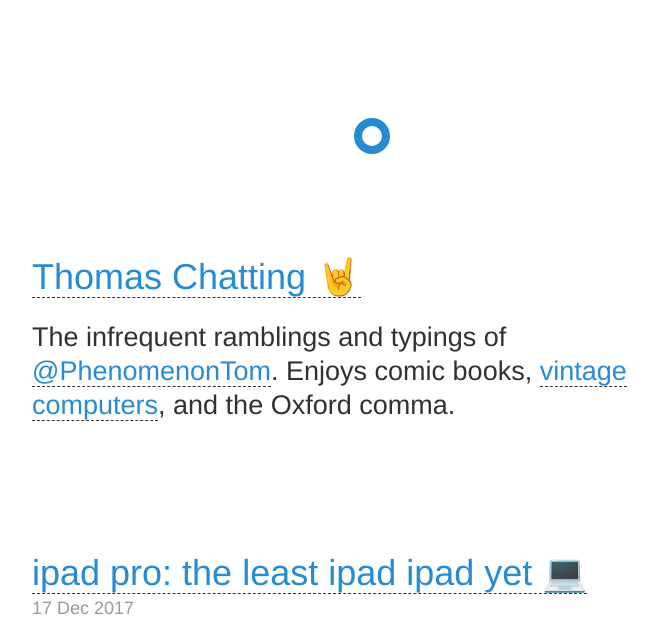
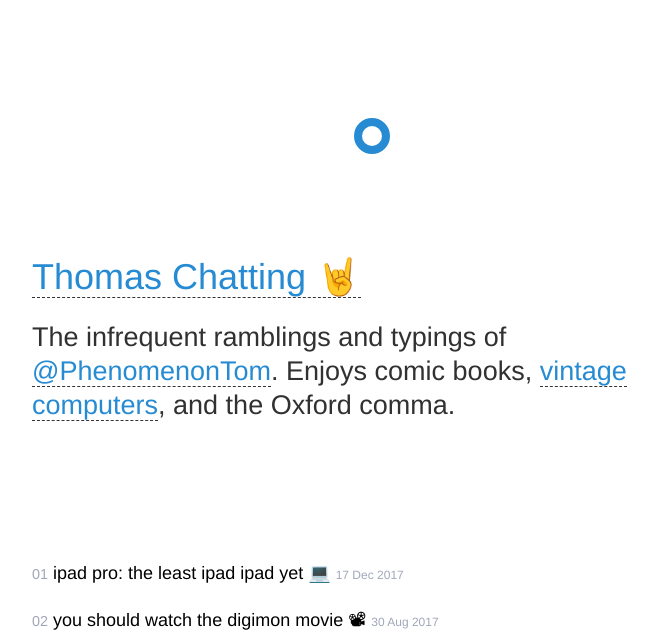
Before and after one commit to tomchatting/tomchatting.github.io, a Jekyll site: the page built from index.html, in a window 1280 px wide. Shown: the top 640 px of the page, without its empty margins (268-925 px from the left). Built offline with Jekyll 4.4.1, drawn with Linux system fonts in a browser that asks for light colours; the list of posts is cut into pages by our own code; some of the changed text lies outside the part shown; grey boxes are pictures that could not be loaded.

Commit message:
undo hacks and put a temp solution in place
sad face

```diff
--- a/index.html
+++ b/index.html
@@ -5,28 +5,11 @@
   enabled: true
 ---
 
-{% for post in paginator.posts %}
-  <article>
-    <h1><a href={% if post.link %}{{ post.link }}{% else %}{{ post.url }}{% endif %}>{{ post.title }}</a></h1>
-    <time datetime='{{ post.date | date: "%Y-%m-%d" }}'>{{ post.date | date_to_string }}</time>
-{{ post.content }}
-  </article>
-  <hr>
+<ol class=posts>
+{% for post in site.posts %}
+  <li>
+    <a href={% if post.link %}{{ post.link }}{% else %}{{ post.url }}{% endif %}>{{ post.title }}</a>
+    <small><time datetime='{{ post.date | date: "%Y-%m-%d" }}'>{{ post.date | date_to_string }}</time></small>
+  </li>
 {% endfor %}
-
-<div class="pagination">
-  {% if paginator.next_page %}
-    <a class="pagination-item older" href="/page/{{paginator.next_page}}">Older</a>
-  {% else %}
-    <span class="pagination-item older">Older</span>
-  {% endif %}
-  {% if paginator.previous_page %}
-    {% if paginator.page == 2 %}
-      <a class="pagination-item newer" href="/">Newer</a>
-    {% else %}
-      <a class="pagination-item newer" href="/page/{{paginator.previous_page}}">Newer</a>
-    {% endif %}
-  {% else %}
-    <span class="pagination-item newer">Newer</span>
-  {% endif %}
-</div>
+</ol>
--- a/static/main.css
+++ b/static/main.css
@@ -162,7 +162,35 @@
   padding: 0;
 }
 
-.related-posts li a {
+.posts {
+  margin-left: 0;
+  padding-left: 0;
+  list-style-type: none;
+}
+
+.posts li {
+  counter-increment: step-counter;
+  padding: 10px 0;
+}
+
+.posts li a, .posts li a:visited {
+  color: #000;
+}
+
+.posts li::before {
+  content: counter(step-counter, decimal-leading-zero);
+  color: #a1a7b9;
+}
+
+.posts li a:hover {
+  color: #268bd2 !important;
+}
+
+.posts li::before, .posts date {
+  font-size: 80%;
+}
+
+.related-posts li a, .posts li a {
   border: none;
 }
 
```
Also changed, not shown: 15 other files.
